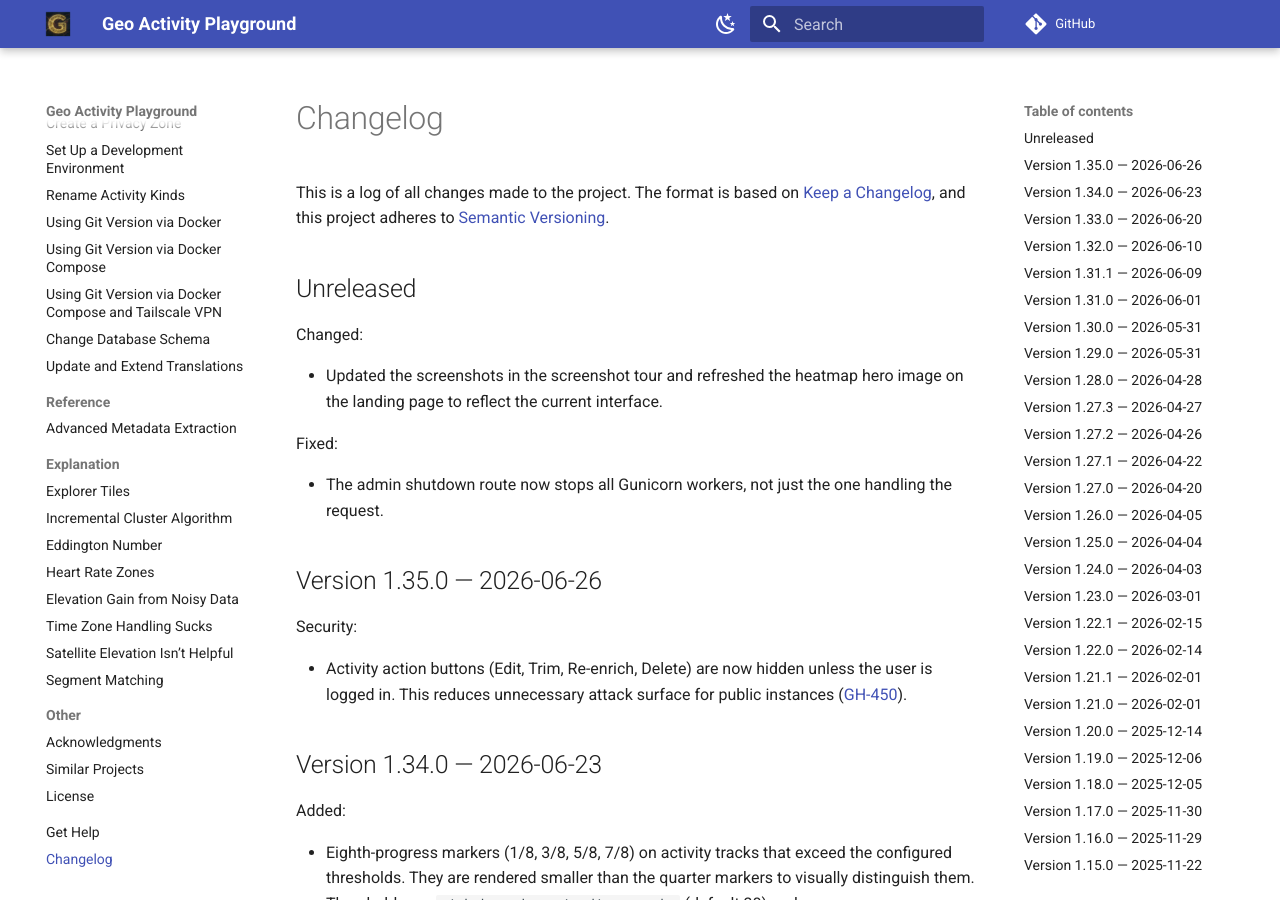
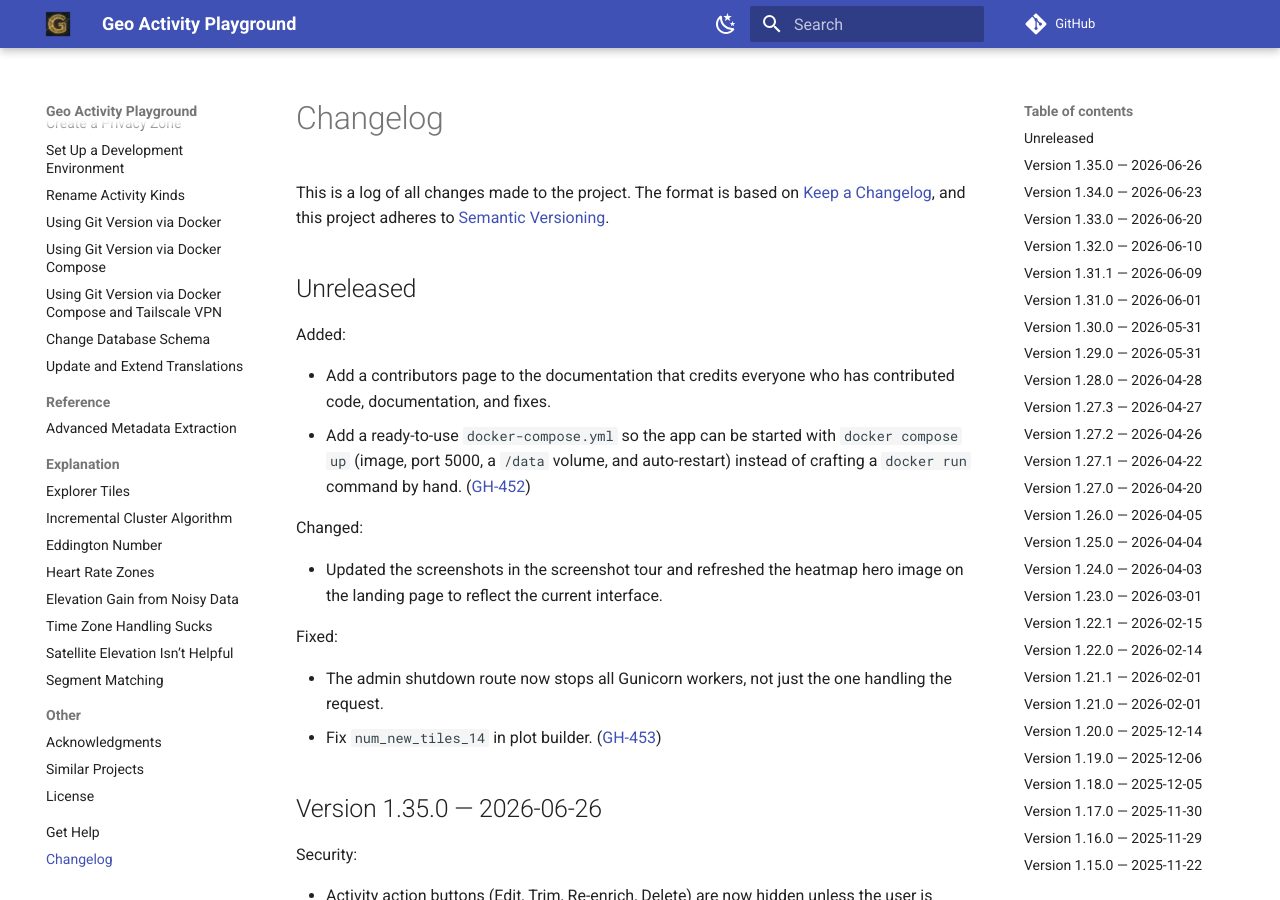
Before and after one commit to martin-ueding/geo-activity-playground, an MkDocs documentation site: the page built from docs/changelog.md, in a window 1280 px wide and 900 px high. Built offline with MkDocs 1.6.1 and Material for MkDocs 9.7.7, drawn with Linux system fonts in a browser that asks for light colours; comment, search, counter and statistics services are not loaded.

Commit message:
docs: changelog entry

```diff
--- a/docs/changelog.md
+++ b/docs/changelog.md
@@ -17,6 +17,11 @@ Types of changes
 
 ## Unreleased
 
+Added:
+
+- Add a contributors page to the documentation that credits everyone who has contributed code, documentation, and fixes.
+- Add a ready-to-use `docker-compose.yml` so the app can be started with `docker compose up` (image, port 5000, a `/data` volume, and auto-restart) instead of crafting a `docker run` command by hand. ([GH-452](https://github.com/martin-ueding/geo-activity-playground/issues/452))
+
 Changed:
 
 - Updated the screenshots in the screenshot tour and refreshed the heatmap hero image on the landing page to reflect the current interface.
@@ -24,6 +29,7 @@ Changed:
 Fixed:
 
 - The admin shutdown route now stops all Gunicorn workers, not just the one handling the request.
+- Fix `num_new_tiles_14` in plot builder. ([GH-453](https://github.com/martin-ueding/geo-activity-playground/issues/453))
 
 ## Version 1.35.0 — 2026-06-26
 
```
